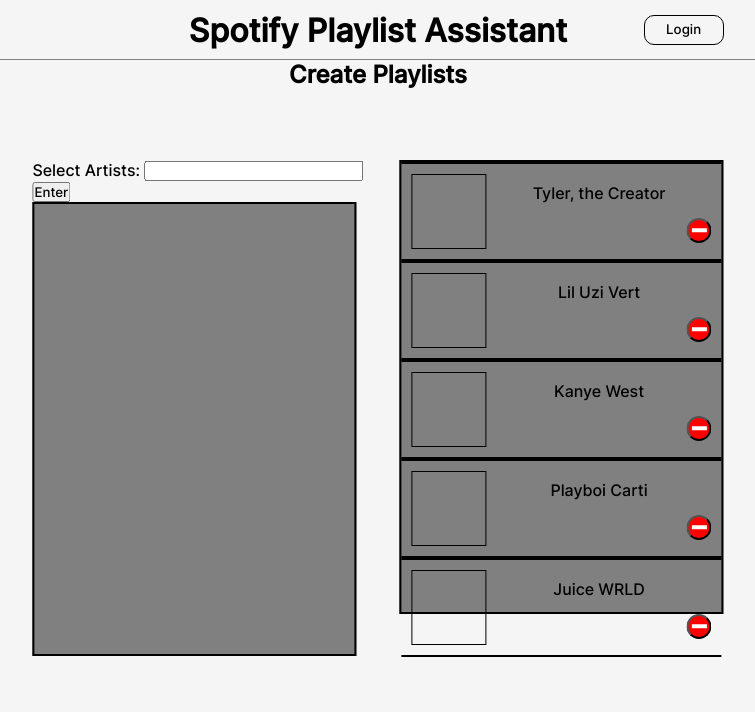
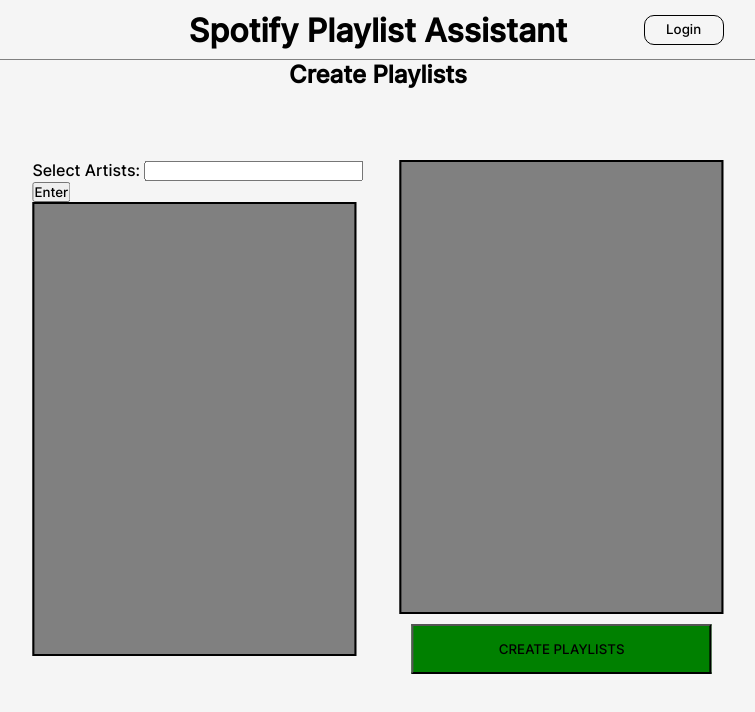
Before and after one commit to kendrickgolden/spotify-playlist-assistant, a React (Create React App) app in the folder client/: page /create in a window 1280 px wide. Shown: the top 712 px of the page, without its empty margins (262-1017 px from the left). Built offline with nearby package versions, Linux system fonts and the light colour scheme.

Commit message:
searched artists can now be added to the list and a server request can be sent to create playlists

```diff
--- a/client/src/components/ArtistList.js
+++ b/client/src/components/ArtistList.js
@@ -1,15 +1,39 @@
-import Artist from './Artist';
+import Artist from "./Artist";
 
 export default function ArtistList(props) {
+  function createPlaylists() {
+    const artists_obj = Object.fromEntries(props.artists);
+    const artists_json = JSON.stringify(artists_obj);
+    console.log(typeof artists_json);
+    fetch(
+      `http://localhost:5000/playlists/create/from_artists?artists=hello`,
+      {
+        method: "GET",
+      }
+    )
+      .then((response) => {
+        if (!response.ok) {
+          throw new Error(`HTTP error: ${response.status}`);
+        }
+        console.log(response);
+        return response.json();
+      })
+      .catch((error) => {
+        console.error(`Could not create playlists: ${error}`);
+      });
+  }
 
   return (
-    <ul id="artist-list">
-    {/*TODO: change to artist.id*/}
-    {props.artists.map((artist) => {
-      return (
-            <Artist name={artist.name} key={artist.name}/>
-      );
-    })}
-  </ul>
+    <div id="artist-list-container">
+      <ul id="artist-list">
+        {/*TODO: change to artist.id*/}
+        {props.artists.map((artist) => {
+          return <Artist name={artist.name} key={artist.name} />;
+        })}
+      </ul>
+      <button id="create-playlist-btn" onClick={createPlaylists}>
+        CREATE PLAYLISTS
+      </button>
+    </div>
   );
 }
--- a/client/src/components/ArtistSelector.js
+++ b/client/src/components/ArtistSelector.js
@@ -20,7 +20,6 @@
         ) {
           setMatchingArtists((prevArray) => [...prevArray, { name: artist }]);
           //props.onClick(enteredArtist);
-        } else if (enteredArtist === "clear") {
         }
       }
     }
--- a/client/src/components/PlaylistCreator.js
+++ b/client/src/components/PlaylistCreator.js
@@ -3,16 +3,16 @@
 import { useState } from "react";
 
 //TEMP DATA:
-const TEMP_DATA = [
+/*const TEMP_DATA = [
   { name: "Tyler, the Creator" },
   { name: "Lil Uzi Vert" },
   { name: "Kanye West" },
   { name: "Playboi Carti" },
   { name: "Juice WRLD" },
-];
+];*/
 
 export default function Functions() {
-  const [artistList, setArtistList] = useState(TEMP_DATA);
+  const [artistList, setArtistList] = useState([]);
 
   function addArtist(artist){
     setArtistList((prevArray) => [...prevArray, { name: artist }]);
@@ -26,7 +26,7 @@
       </div>
       <div id="create-playlists-flex">
         <ArtistSelector onClick={addArtist}/>
-        <ArtistList artists={TEMP_DATA} />
+        <ArtistList artists={artistList} />
       </div>
     </div>
   );
--- a/client/src/components/SearchResultArtist.js
+++ b/client/src/components/SearchResultArtist.js
@@ -1,19 +1,17 @@
 export default function SearchResultArtist(props) {
 
-  /*function addArtist() {
-    props.setArtistList((prevArray) => [...prevArray, { name: props.name }]);
-  }*/
-
+  function addArtist() {
+    props.onClick(props.name);
+    }
   return (
-    <li id="artist">
+    <li id="artist" onClick={addArtist}>
       <div id="artist-pic" className="artist-grid-box">
         {" "}
       </div>
       <div id="artist-name" className="artist-grid-box">
         {props.name}{" "}
       </div>
-      <div id="artist-options" className="artist-grid-box">
-      </div>
+      <div id="artist-options" className="artist-grid-box"></div>
     </li>
   );
 }
--- a/client/src/index.css
+++ b/client/src/index.css
@@ -1,49 +1,40 @@
-
+/* GENERAL SETTINGS*/
 @font-face {
     font-family: 'Inter';
     src: url('Inter/static/Inter-Medium.ttf');
 }
 
-*{
+* {
     box-sizing: border-box;
     font-family: 'Inter';
     margin: 0;
     padding: 0;
 }
 
-html{
+html {
     background-color: whitesmoke;
     scroll-behavior: smooth;
     max-width: 100%;
 }
 
-body{
-    position: relative;
-    padding: 0%;
-    width: 100%;
-    height: 100%;
-}
-
-#root{
-    position: relative;
-    width: 100%;
-    height: 100%;
+body {
+    min-height: 100vh;
 }
 
 
 
 /* HEADER */
-header{
+header {
     height: 60px;
     position: relative;
     z-index: 1000;
     top: 0;
     width: 100%;
-    color:black;
+    color: black;
     text-align: center;
 }
 
-header h1{
+header h1 {
     position: absolute;
     top: 50%;
     left: 50%;
@@ -51,7 +42,7 @@
     font-size: 2em;
 }
 
-#sign-IO-btn{
+#sign-IO-btn {
     position: absolute;
     right: 23%;
     top: 50%;
@@ -64,15 +55,15 @@
     width: 80px;
 }
 
-#sign-in-btn a{
+#sign-in-btn a {
     position: absolute;
-    top:50%;
+    top: 50%;
     left: 50%;
     transform: translate(-50%, -50%);
 
 }
 
-#header-line{
+#header-line {
     position: absolute;
     border: none;
     height: 1px;
@@ -82,13 +73,17 @@
 
 }
 
-#main-page{
+
+
+/*MAIN BODY*/
+#main-page {
     padding-left: 23%;
     padding-right: 23%;
-    position: relative;
+    width: 100%;
+    height: 100%;
 }
 
-#playlist-operations{
+#playlist-operations {
     display: flex;
     flex-direction: column;
     justify-content: space-between;
@@ -96,12 +91,10 @@
 }
 
 #create-playlists {
-position: relative;
- width: 100%;
- height: 500px;
+    position: relative;
 }
 
-#create-playlists-title{
+#create-playlists-title {
     position: absolute;
     left: 50%;
     transform: translate(-50%, 0%);
@@ -110,7 +103,7 @@
 
 }
 
-#create-playlists h2{
+#create-playlists h2 {
     position: absolute;
     left: 50%;
     transform: translate(-50%, 0%);
@@ -125,15 +118,19 @@
     flex-direction: row;
     width: 100%;
     left: 50%;
-    transform: translate(-50%, 0%);
+    transform: translateX(-50%);
     justify-content: center;
     gap: 25px;
     justify-content: space-around;
 }
 
-#artist-list{
+#artist-list-container {
     position: relative;
-    width:324px;
+}
+
+#artist-list {
+    position: relative;
+    width: 324px;
     height: 454px;
     border-style: solid;
     border-color: black;
@@ -141,9 +138,20 @@
     background-color: gray;
 }
 
-#artist-search-list{
+#create-playlist-btn {
+    position: absolute;
+    width: 300px;
+    height: 50px;
+    border-color: black;
+    background-color: green;
+    left: 50%;
+    transform: translateX(-50%);
+    margin-top: 10px;
+}
+
+#artist-search-list {
     position: relative;
-    width:324px;
+    width: 324px;
     height: 454px;
     border-style: solid;
     border-color: black;
@@ -154,9 +162,9 @@
 #artist {
     position: relative;
     display: grid;
-    grid-template-columns:  1fr 3fr;
+    grid-template-columns: 1fr 3fr;
     grid-template-rows: 1fr 1fr;
-    width:320px;
+    width: 320px;
     height: 99px;
     border-style: solid;
     border-color: black;
@@ -177,7 +185,7 @@
 }
 
 #artist-name {
-   text-align: center;
+    text-align: center;
 }
 
 #artist-options {
@@ -203,7 +211,7 @@
     height: 3.5px;
     left: 50%;
     top: 50%;
-    transform: translate(-50%,-50%);
+    transform: translate(-50%, -50%);
 }
 
 .artist-grid-box {
```
Also changed, not shown: 2 other files (tests, documents, lock files or other folders).
